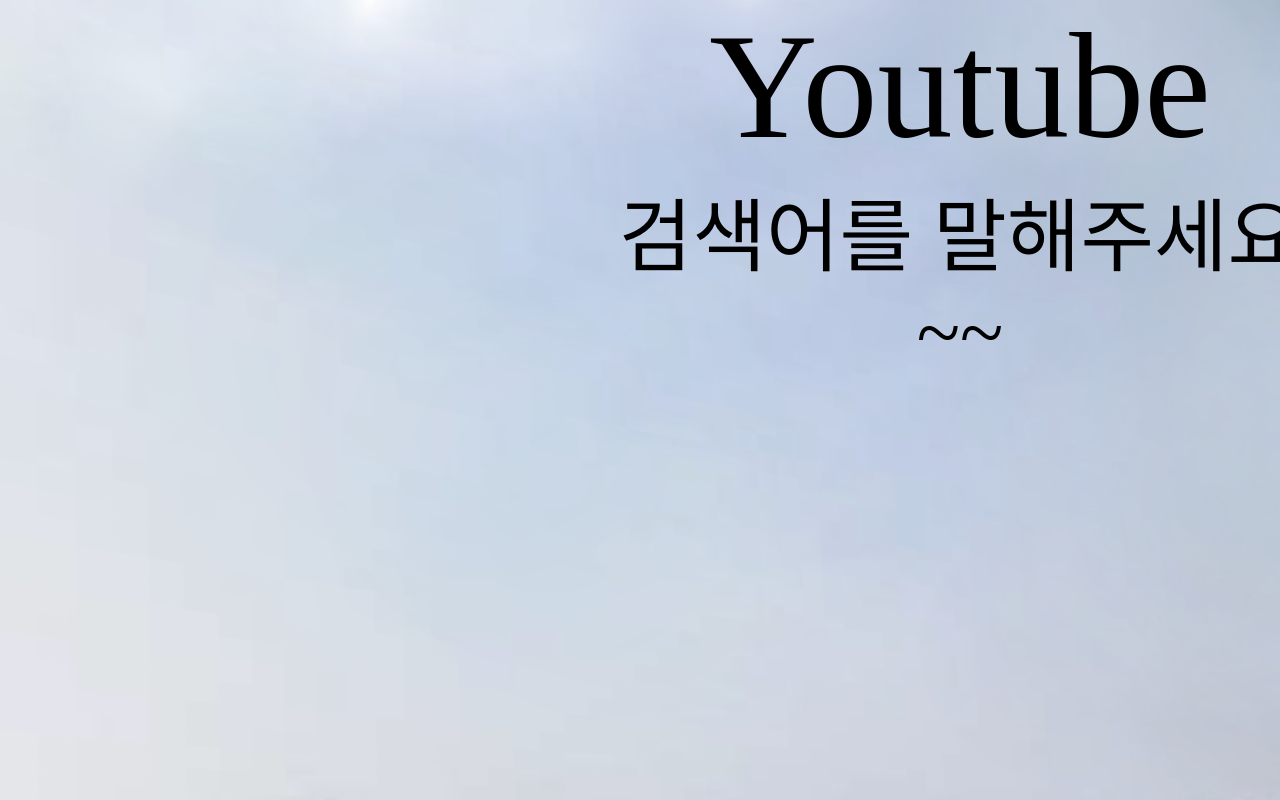
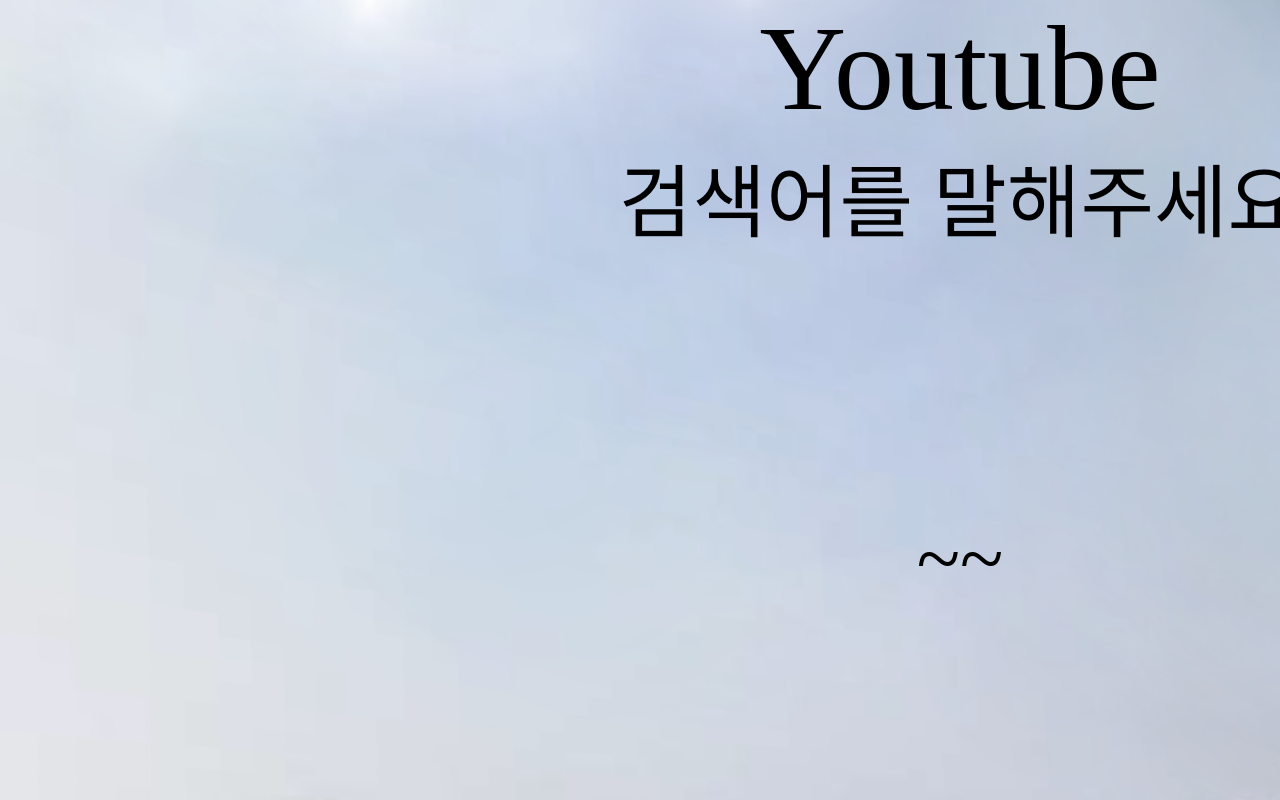
Before and after one commit to DGSW-FLUT/STT, a website: page views/recordingPage.html in a window 1280 px wide. Shown: the top 800 px of the page. Drawn offline with Linux system fonts and the light colour scheme; a web font is replaced by a local one.

Commit message:
Adapt Font

```diff
--- a/views/css/charmWordPage.css
+++ b/views/css/charmWordPage.css
@@ -1,14 +1,3 @@
-* {
-    font-family: "궁서체";
-}
-
-.mainText {
-    flex: 1;
-    justify-content: center;
-    text-align: center;
-    font-size: 120px;
-}
-
 .outputBox {
     margin-top: 3%;
 }
@@ -19,4 +8,5 @@
     text-align: center;
     font-size: 60px;
     margin-top: 50px;
+    font-family: '경기천년바탕';
 }
--- /dev/null
+++ b/views/css/common.css
@@ -0,0 +1,27 @@
+@font-face {
+    font-family: '210 맨발의 청춘';
+    src: url('/asset/210 맨발의청춘L.ttf');
+}
+
+@font-face {
+    font-family: '나눔스퀘어';
+    src: url('/asset/NanumSquare_acB.ttf');
+}
+
+@font-face {
+    font-family: '경기천년바탕 굵음';
+    src: url('/asset/경기천년바탕_Bold.ttf');
+}
+
+@font-face {
+    font-family: '경기천년바탕';
+    src: url('/asset/경기천년바탕_Regular.ttf');
+}
+
+.mainText {
+    flex: 1;
+    justify-content: center;
+    text-align: center;
+    font-size: 120px;
+    font-family: '210 맨발의 청춘';
+}
--- a/views/css/newsPage.css
+++ b/views/css/newsPage.css
@@ -1,15 +1,5 @@
-* {
-    font-family: "궁서체";
-}
-
-.mainText {
-    flex: 1;
-    justify-content: center;
-    text-align: center;
-    font-size: 150px;
-}
-
 .subText {
+    font-family: '경기천년바탕 굵음';
     flex: 1;
     justify-content: center;
     text-align: center;
@@ -22,6 +12,7 @@
 }
 
 .output {
+    font-family: '경기천년바탕';
     flex: 1;
     justify-content: center;
     text-align: left;
--- a/views/css/recordPage.css
+++ b/views/css/recordPage.css
@@ -1,15 +1,5 @@
-* {
-    font-family: "궁서체";
-}
-
-.mainText {
-    flex: 1;
-    justify-content: center;
-    text-align: center;
-    font-size: 150px;
-}
-
 .subText {
+    font-family: '경기천년바탕 굵음';
     flex: 1;
     justify-content: center;
     text-align: center;
@@ -17,8 +7,11 @@
 }
 
 .input {
+
+    font-family: '경기천년바탕';
     flex: 1;
     justify-content: center;
     text-align: center;
     font-size: 80px;
+    margin-top: 260px;
 }
--- a/views/css/youtubeDataPage.css
+++ b/views/css/youtubeDataPage.css
@@ -1,15 +1,5 @@
-* {
-    font-family: "궁서체";
-}
-
-.mainText {
-    flex: 1;
-    justify-content: center;
-    text-align: center;
-    font-size: 150px;
-}
-
 .subText {
+    font-family: '경기천년바탕 굵음';
     flex: 1;
     justify-content: center;
     text-align: center;
--- a/views/css/youtubeVideoPage.css
+++ b/views/css/youtubeVideoPage.css
@@ -1,14 +1,3 @@
-* {
-    font-family: "궁서체";
-}
-
-.mainText {
-    flex: 1;
-    justify-content: center;
-    text-align: center;
-    font-size: 150px;
-}
-
 .video {
     flex: 1;
     margin: 0 auto;
--- a/views/recordingPage.html
+++ b/views/recordingPage.html
@@ -3,6 +3,7 @@
 <head>
     <meta charset="UTF-8">
     <title>Document</title>
+    <link rel="stylesheet" type="text/css" href="css/common.css"/>
     <link rel="stylesheet" type="text/css" href="css/recordPage.css"/>
 </head>
 <body style="margin: 0 0 0 0;width:1920px;height:1080px; overflow:hidden">
```
Also changed, not shown: index.js (+14 -1 lines), views/charmWordPage.html (+1 -0 lines), views/newsPage.html (+1 -0 lines), views/youtubeDataPage.html (+1 -0 lines), views/youtubeVideoPage.html (+1 -0 lines), views/assets/210 맨발의청춘L.ttf (added), views/assets/NanumSquare_acB.ttf (added), 2 other files.
